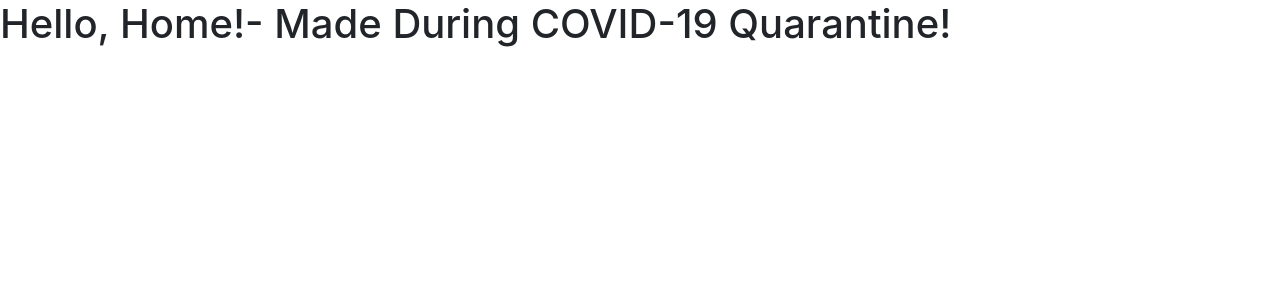
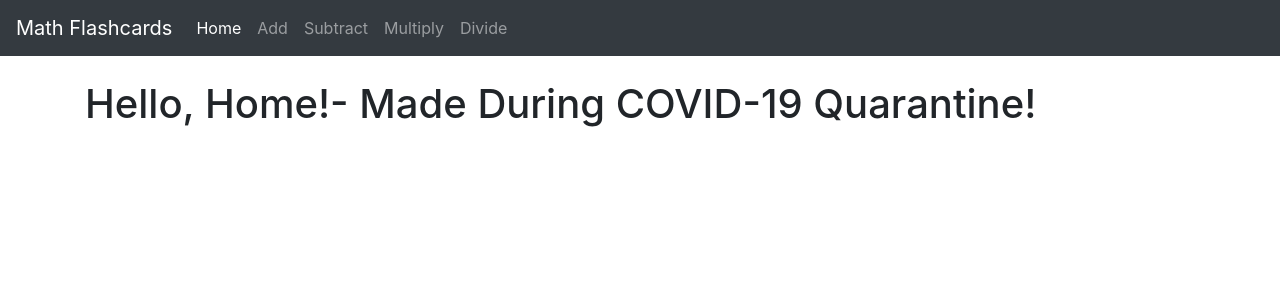
Before and after one commit to AnmolTomer/django_flashcard_app, a Django app: page / in a window 1280 px wide. Shown: the top 300 px of the page. Run offline with Django 3.2, Linux system fonts and the light colour scheme; some libraries are stand-ins or nearby versions.

Commit message:
Add navbar to base.html and extend base to homepage.

```diff
--- a/flash/website/templates/base.html
+++ b/flash/website/templates/base.html
@@ -19,7 +19,57 @@
     <title>Hello, Home</title>
   </head>
   <body>
-    {% block 'content' %} {% endblock %}
+    <nav class="navbar navbar-expand-lg navbar-dark bg-dark">
+      <a class="navbar-brand" href="#">Math Flashcards</a>
+      <button
+        class="navbar-toggler"
+        type="button"
+        data-toggle="collapse"
+        data-target="#navbarSupportedContent"
+        aria-controls="navbarSupportedContent"
+        aria-expanded="false"
+        aria-label="Toggle navigation"
+      >
+        <span class="navbar-toggler-icon"></span>
+      </button>
+
+      <div class="collapse navbar-collapse" id="navbarSupportedContent">
+        <ul class="navbar-nav mr-auto">
+          <li class="nav-item active">
+            <a class="nav-link" href="#"
+              >Home <span class="sr-only">(current)</span></a
+            >
+          </li>
+          <li class="nav-item">
+            <a class="nav-link" href="#">Add</a>
+          </li>
+
+        </li>
+        <li class="nav-item">
+          <a class="nav-link" href="#">Subtract</a>
+        </li>
+
+        </li>
+          <li class="nav-item">
+            <a class="nav-link" href="#">Multiply</a>
+          </li>
+
+        </li>
+        <li class="nav-item">
+          <a class="nav-link" href="#">Divide</a>
+        </li>
+
+
+        </ul>
+      </div>
+    </nav>
+
+    <br />
+    <div class="container">
+      {% block 'content' %}
+      <!--  -->
+      {% endblock %}
+    </div>
 
     <!-- Optional JavaScript -->
     <!-- jQuery first, then Popper.js, then Bootstrap JS -->
```
Also changed, not shown: 02_creating_flashcard_app/06_add_bootstrap_navbar/README.md (added).
